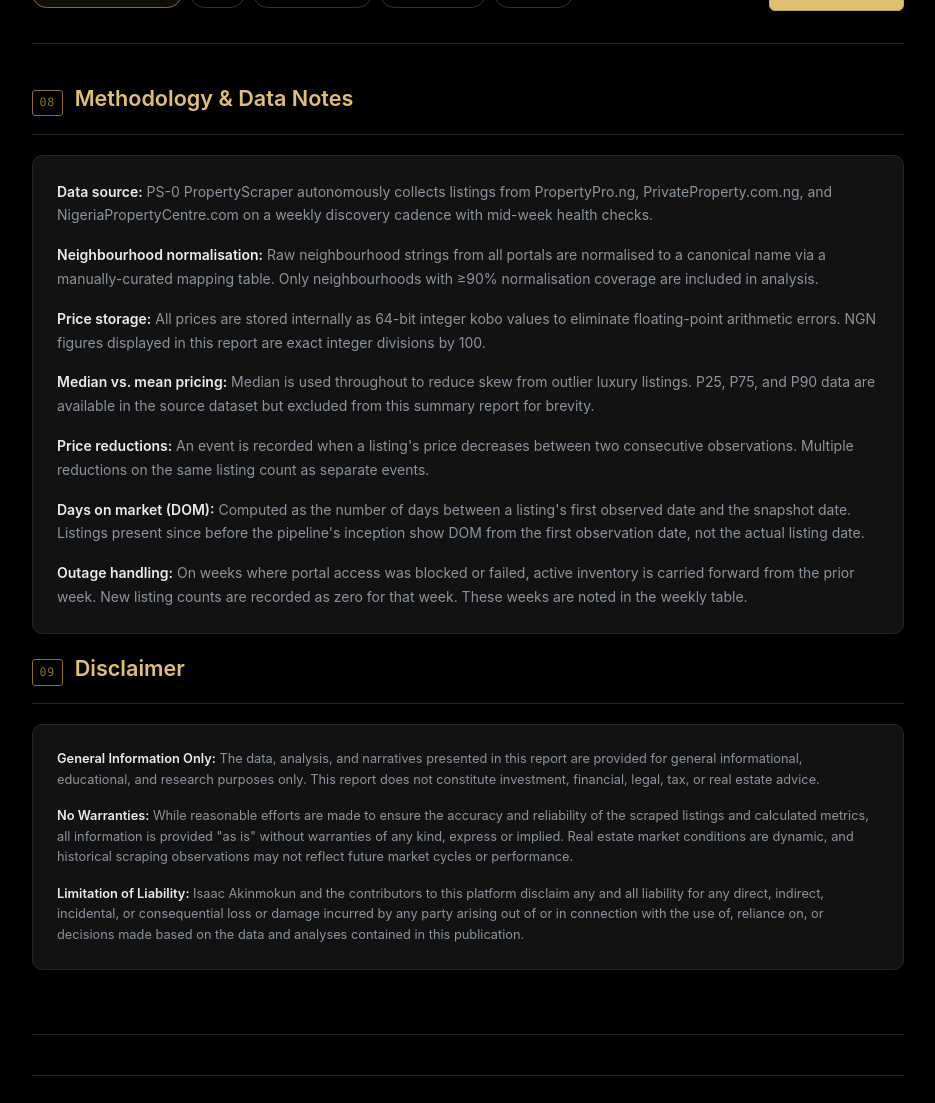
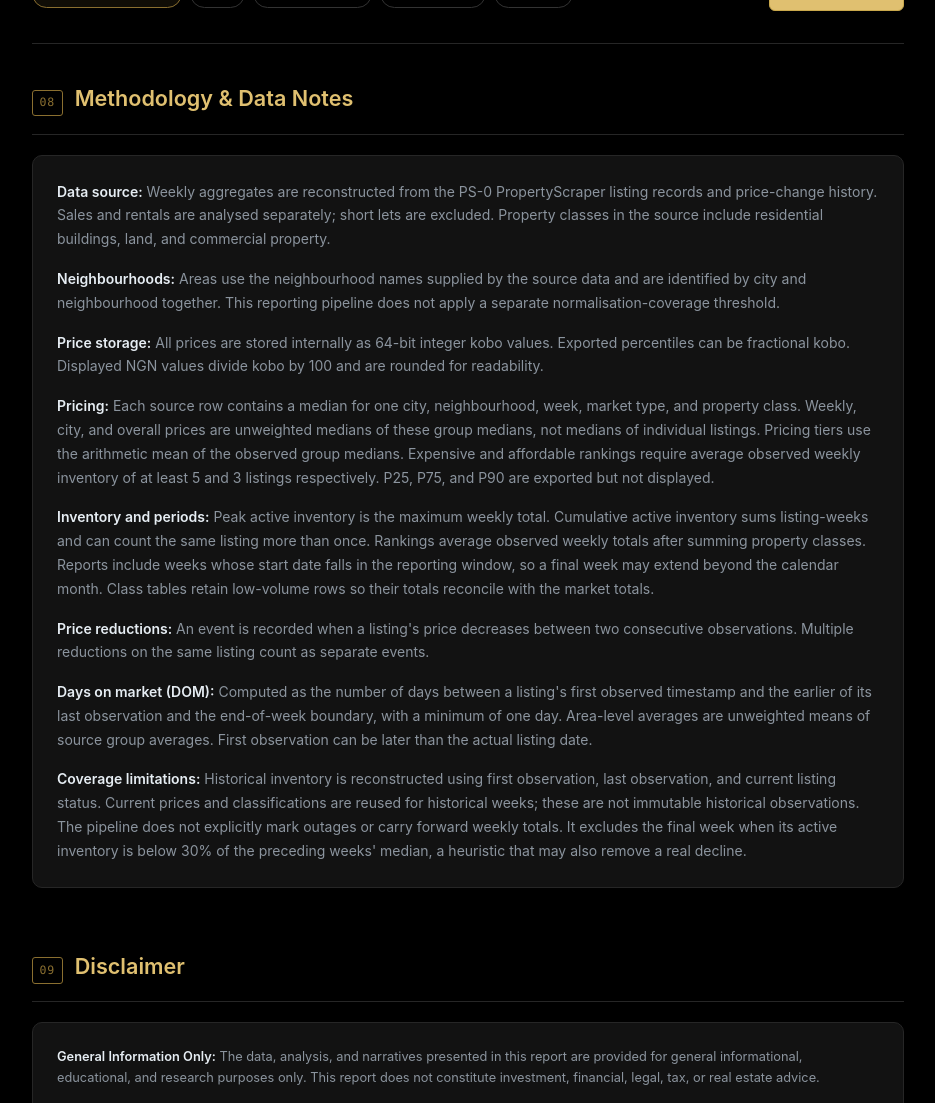
Before and after one commit to islajr/property-reports, a Python web app: template templates/report.html.j2 in a window 1280 px wide. Shown: the part 366-1469 px from the top of the page, without its empty margins (172-1107 px from the left). Run offline with Jinja, Linux system fonts and the light colour scheme; the template is opened without the code that fills it, so the values that code supplies are empty.

Commit message:
fix: align report methodology and labels with computed metrics

```diff
--- a/templates/report.html.j2
+++ b/templates/report.html.j2
@@ -802,7 +802,7 @@
           <div class="kpi-card">
             <span class="kpi-label">Peak Active Listings</span>
             <span class="kpi-value">{{ "{:,}".format(mdata.overall.peak_active_listings) }}</span>
-            <span class="kpi-sub">Latest week total</span>
+            <span class="kpi-sub">Highest weekly total this period</span>
           </div>
           <div class="kpi-card">
             <span class="kpi-label">New Listings</span>
@@ -816,7 +816,7 @@
           </div>
           <div class="kpi-card">
             <span class="kpi-label">Inventory Growth</span>
-            <span class="kpi-value gold">{{ mdata.overall.active_listings_growth_pct }}%</span>
+            <span class="kpi-value gold">{{ (mdata.overall.active_listings_growth_pct ~ '%') if mdata.overall.active_listings_growth_pct is not none else 'N/A' }}</span>
             <span class="kpi-sub">First → last week</span>
           </div>
           <div class="kpi-card">
@@ -1222,34 +1222,50 @@
       <h2>Methodology &amp; Data Notes</h2>
     </div>
     <div class="card" style="font-size:0.875rem">
-      <p><strong>Data source:</strong> PS-0 PropertyScraper autonomously collects listings from
-      PropertyPro.ng, PrivateProperty.com.ng, and NigeriaPropertyCentre.com on a weekly discovery
-      cadence with mid-week health checks.</p>
+      <p><strong>Data source:</strong> Weekly aggregates are reconstructed from the PS-0
+      PropertyScraper listing records and price-change history. Sales and rentals are analysed
+      separately; short lets are excluded. Property classes in the source include residential
+      buildings, land, and commercial property.</p>
 
-      <p><strong>Neighbourhood normalisation:</strong> Raw neighbourhood strings from all portals
-      are normalised to a canonical name via a manually-curated mapping table. Only neighbourhoods
-      with ≥90% normalisation coverage are included in analysis.</p>
+      <p><strong>Neighbourhoods:</strong> Areas use the neighbourhood names supplied by the source
+      data and are identified by city and neighbourhood together. This reporting pipeline does not
+      apply a separate normalisation-coverage threshold.</p>
 
       <p><strong>Price storage:</strong> All prices are stored internally as 64-bit integer kobo
-      values to eliminate floating-point arithmetic errors. NGN figures displayed in this report
-      are exact integer divisions by 100.</p>
+      values. Exported percentiles can be fractional kobo. Displayed NGN values divide kobo by
+      100 and are rounded for readability.</p>
 
-      <p><strong>Median vs. mean pricing:</strong> Median is used throughout to reduce skew from
-      outlier luxury listings. P25, P75, and P90 data are available in the source dataset
-      but excluded from this summary report for brevity.</p>
+      <p><strong>Pricing:</strong> Each source row contains a median for one city, neighbourhood,
+      week, market type, and property class. Weekly, city, and overall prices are unweighted
+      medians of these group medians, not medians of individual listings. Pricing tiers use the
+      arithmetic mean of the observed group medians. Expensive and affordable rankings require
+      average observed weekly inventory of at least 5 and 3 listings respectively. P25, P75, and
+      P90 are exported but not displayed.</p>
+
+      <p><strong>Inventory and periods:</strong> Peak active inventory is the maximum weekly total.
+      Cumulative active inventory sums listing-weeks and can count the same listing more than
+      once. Rankings average observed weekly totals after summing property classes. Reports
+      include weeks whose start date falls in the reporting window, so a final week may extend
+      beyond the calendar month. Class tables retain low-volume rows so their totals reconcile
+      with the market totals.</p>
 
       <p><strong>Price reductions:</strong> An event is recorded when a listing's price decreases
       between two consecutive observations. Multiple reductions on the same listing count as
       separate events.</p>
 
       <p><strong>Days on market (DOM):</strong> Computed as the number of days between a listing's
-      first observed date and the snapshot date. Listings present since before the pipeline's
-      inception show DOM from the first observation date, not the actual listing date.</p>
+      first observed timestamp and the earlier of its last observation and the end-of-week
+      boundary, with a minimum of one day. Area-level averages are unweighted means of source
+      group averages. First observation can be later than the actual listing date.</p>
 
-      <p><strong>Outage handling:</strong> On weeks where portal access was blocked or failed,
-      active inventory is carried forward from the prior week. New listing counts are recorded as
-      zero for that week. These weeks are noted in the weekly table.</p>
+      <p><strong>Coverage limitations:</strong> Historical inventory is reconstructed using first
+      observation, last observation, and current listing status. Current prices and classifications
+      are reused for historical weeks; these are not immutable historical observations. The pipeline
+      does not explicitly mark outages or carry forward weekly totals. It excludes the final week
+      when its active inventory is below 30% of the preceding weeks' median, a heuristic that may
+      also remove a real decline.</p>
     </div>
+  </section>
   <section class="section" id="disclaimer" style="page-break-inside: avoid;">
     <div class="section-header">
       <span class="section-number">09</span>
@@ -1294,7 +1310,5 @@
 </body>
 </html>
 <!--
-  FONT NOTE: This report uses a system font stack (no external CDN requests).
-  The document renders correctly offline and is self-contained.
-  If Inter is ever self-hosted, add it as a @font-face before the :root block.
+  FONT NOTE: Fonts are embedded as base64 WOFF2, with system fallbacks.
 -->
```
Also changed, not shown: scripts/generate_narrative.py (+12 -4 lines).
